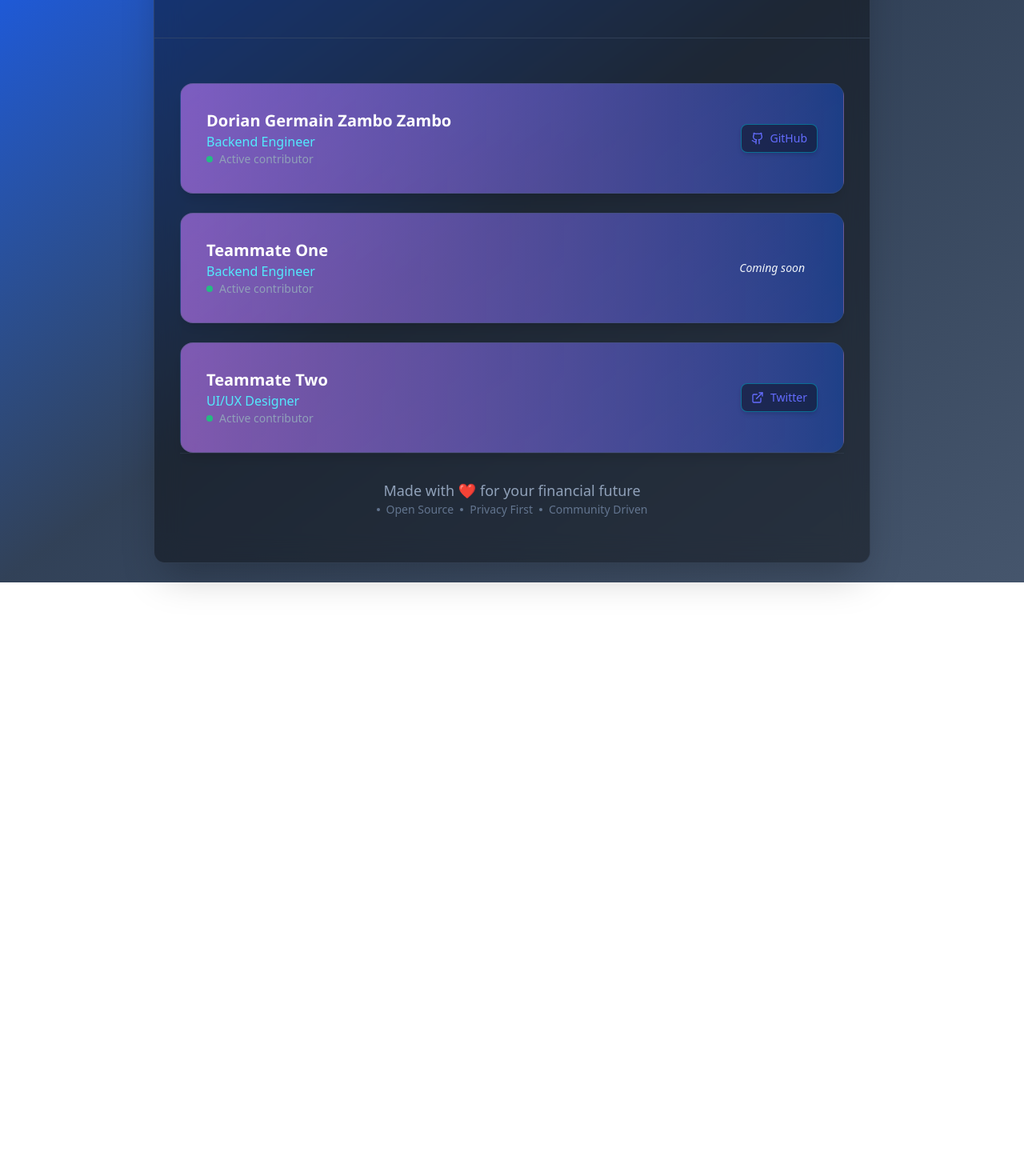
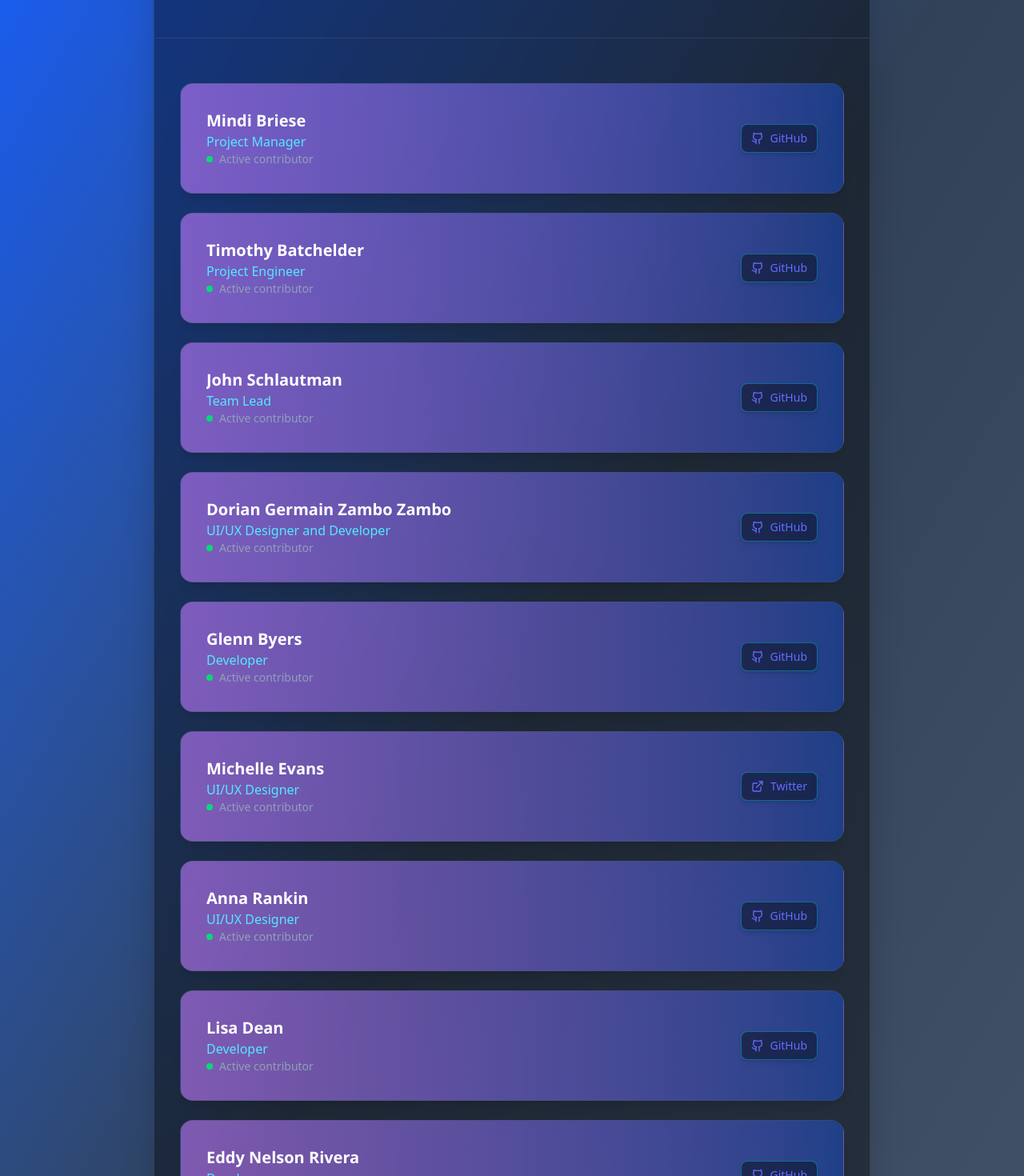
Before and after one commit to annaR920/August-Evening, a React (Vite) app in the folder Budget Buddy/: page /credits in a window 1280 px wide. Shown: the part 200-1670 px from the top of the page at 80% size. Before the commit the page ends 928 px from the top, so only its background shows below. Built offline with nearby package versions, Linux system fonts and the light colour scheme.

Commit message:
Added everyone's name to the credits page and did some restyling.  Put the light blue shadow behind everything, and put the top components into the same containers as the bottom ones.

```diff
--- a/Budget Buddy/src/App.tsx
+++ b/Budget Buddy/src/App.tsx
@@ -11,6 +11,7 @@ import Income from "./components/Income";
 import type { ExpenseCategory, CategoryTotal } from "./types";
 import UserProfile from "./components/UserProfile";
 import React from "react";
+import { Card } from "@/components/ui/card";
 
 import type { Transaction } from "./components/transactions/TransactionRow";
 import CreditsPage from "./components/CreditsPage";
@@ -101,7 +102,7 @@ function Dashboard() {
               cursor: "pointer",
               borderRadius: "50%",
               background: "#fff",
-              boxShadow: "0 2px 8px rgba(0,0,0,0.07)",
+              boxShadow: "0 10px 25px #00bcd4, 0 4px 10px #00bcd4",
               objectFit: "cover",
             }}
             onClick={() => setRoute("profile")}
@@ -134,8 +135,29 @@ function Dashboard() {
         />
       ) : (
         <>
+          <div
+            style={{ padding: "16px", maxWidth: "1400px", margin: "0 auto" }}
+          >
+            <Card
+              className="p-6 space-y-6 bg-slate-900 text-slate-100"
+              style={{
+                boxShadow: "0 10px 25px #00bcd4, 0 4px 10px #00bcd4",
+              }}
+            >
               <Header />
+            </Card>
+          </div>
 
+          <div
+            style={{
+              display: "grid",
+              gridTemplateColumns: "1fr",
+              gap: "20px",
+              padding: "16px",
+              maxWidth: "1400px",
+              margin: "0 auto",
+            }}
+          >
             <MonthlyOverviewBar
               monthlyExpenseTotal={totalsByCategory.reduce(
                 (sum, c) => sum + c.amount,
@@ -143,15 +165,27 @@ function Dashboard() {
               )}
               monthlyIncomeTotal={totalIncome}
             />
-          <div style={{ padding: 16 }}>
+          </div>
+
+          <div
+            style={{ padding: "16px", maxWidth: "1400px", margin: "0 auto" }}
+          >
+            <Card
+              className="p-6 space-y-6 bg-slate-900 text-slate-100"
+              style={{
+                boxShadow: "0 10px 25px #00bcd4, 0 4px 10px #00bcd4",
+              }}
+            >
               <SpendingByCategoryPie
                 data={totalsByCategory}
                 title="Spending by Category"
                 denominatorTotal={totalIncome}
                 centerValue={
-                totalIncome - totalsByCategory.reduce((s, c) => s + c.amount, 0)
+                  totalIncome -
+                  totalsByCategory.reduce((s, c) => s + c.amount, 0)
                 }
               />
+            </Card>
           </div>
           <div
             style={{
--- a/Budget Buddy/src/components/CreditsPage.tsx
+++ b/Budget Buddy/src/components/CreditsPage.tsx
@@ -11,21 +11,82 @@ type Developer = {
 };
 
 const developers: Developer[] = [
+
+  {
+    name: "Mindi Briese",
+    role: "Project Manager",
+    link: "https://github.com/mindibriese",
+    linkType: "github",
+  },
+
+  {
+    name: "Timothy Batchelder",
+    role: "Project Engineer",
+    link: "https://github.com/timbat",
+    linkType: "github",
+  },
+
+  {
+    name: "John Schlautman",
+    role: "Team Lead",
+    link: "https://github.com/schlajo",
+    linkType: "github",
+  },
+
   {
     name: "Dorian Germain Zambo Zambo",
-    role: "Backend Engineer",
+    role: "UI/UX Designer and Developer",
     link: "https://github.com/nariod14",
     linkType: "github",
   },
+
   {
-    name: "Teammate One",
-    role: "Backend Engineer",
+    name: "Glenn Byers",
+    role: "Developer",
+    link: "https://github.com/glenbyers",
+    linkType: "github",
   },
+
   {
-    name: "Teammate Two",
+    name: "Michelle Evans",
     role: "UI/UX Designer",
     link: "https://twitter.com/someone",
     linkType: "twitter",
+  },
+
+  {
+    name: "Anna Rankin",
+    role: "UI/UX Designer",
+    link: "https://github.com/annarankin",
+    linkType: "github",
+  },
+
+  {
+    name: "Lisa Dean",
+    role: "Developer",
+    link: "https://github.com/lisadean",
+    linkType: "github",
+  },
+
+  {
+    name: "Eddy Nelson Rivera",
+    role: "Developer",
+    link: "https://github.com/eddynrivera",
+    linkType: "github",
+  },
+
+  {
+    name: "Jas Atanasievska",
+    role: "Developer",
+    link: "https://github.com/jasatanasievska",
+    linkType: "github",
+  },
+
+  {
+    name: "Kai Pannu",
+    role: "Developer",
+    link: "https://github.com/kai-pannu",
+    linkType: "github",
   },
 ];
 
--- a/Budget Buddy/src/components/DiscretionaryExpense.tsx
+++ b/Budget Buddy/src/components/DiscretionaryExpense.tsx
@@ -407,7 +407,12 @@ const DiscretionaryExpense: React.FC = () => {
   );
 
   return (
-    <Card className="p-6 space-y-6 bg-slate-900 text-slate-100">
+    <Card
+      className="p-6 space-y-6 bg-slate-900 text-slate-100"
+      style={{
+        boxShadow: "0 10px 25px #00bcd4, 0 4px 10px #00bcd4",
+      }}
+    >
       {/* Header */}
       <div className="flex items-center justify-between mb-2">
         <h2
--- a/Budget Buddy/src/components/FixedExpenses.tsx
+++ b/Budget Buddy/src/components/FixedExpenses.tsx
@@ -393,7 +393,12 @@ const FixedExpenses: React.FC = () => {
   console.log("Selected balance account:", selectedBalanceAccount);
 
   return (
-    <Card className="p-6 space-y-6 bg-slate-900 text-slate-100">
+    <Card
+      className="p-6 space-y-6 bg-slate-900 text-slate-100"
+      style={{
+        boxShadow: "0 10px 25px #00bcd4, 0 4px 10px #00bcd4",
+      }}
+    >
       {/* Header */}
       <div className="flex items-center justify-between">
         <h2
--- a/Budget Buddy/src/components/Income.tsx
+++ b/Budget Buddy/src/components/Income.tsx
@@ -192,7 +192,12 @@ const Income: React.FC = () => {
   };
 
   return (
-    <Card className="p-6 space-y-6 bg-slate-900 text-slate-100">
+    <Card
+      className="p-6 space-y-6 bg-slate-900 text-slate-100"
+      style={{
+        boxShadow: "0 10px 25px #00bcd4, 0 4px 10px #00bcd4",
+      }}
+    >
       {/* Header */}
       <div className="flex items-center justify-between">
         <h2
--- a/Budget Buddy/src/components/MonthlyOverviewBar.css
+++ b/Budget Buddy/src/components/MonthlyOverviewBar.css
@@ -1,11 +1,11 @@
 .monthly-overview-bar-container {
   width: 100%;
-	max-width: 500px;
-	margin: 12px auto;
-	padding: 16px;
-	background: rgb(79, 70, 229);
-	border-radius: 16px;
-	box-shadow: 0 2px 8px rgba(0,0,0,0.07);
+  padding: 24px;
+  background: rgb(15, 23, 42);
+  color: rgb(241, 245, 249);
+  border-radius: 8px;
+  border: 1px solid rgb(255, 255, 255);
+  box-shadow: 0 10px 25px #00bcd4, 0 4px 10px #00bcd4;
 }
 
 .monthly-overview-bar-labels {
@@ -22,6 +22,8 @@
   background: #e0e0e0;
   border-radius: 12px;
   overflow: hidden;
+  width: 100%;
+  min-width: 600px;
 }
 
 .monthly-overview-bar-fill {
@@ -32,7 +34,7 @@
   background: linear-gradient(90deg, #4caf50 60%, #ff9800 100%);
   border-radius: 12px 0 0 12px;
   z-index: 1;
-	transition: width 0.4s cubic-bezier(.4,0,.2,1);
+  transition: width 0.4s cubic-bezier(0.4, 0, 0.2, 1);
 }
 
 .monthly-overview-bar-slider {
@@ -40,7 +42,7 @@
   top: 50%;
   transform: translateY(-50%);
   z-index: 2;
-	transition: left 0.4s cubic-bezier(.4,0,.2,1);
+  transition: left 0.4s cubic-bezier(0.4, 0, 0.2, 1);
 }
 
 .monthly-overview-bar-knob {
@@ -49,7 +51,7 @@
   background: #2196f3;
   border-radius: 50%;
   border: 3px solid #fff;
-	box-shadow: 0 2px 6px rgba(0,0,0,0.12);
+  box-shadow: 0 2px 6px rgba(0, 0, 0, 0.12);
 }
 
 .monthly-overview-bar-info {
--- a/Budget Buddy/src/components/SavingGoals.tsx
+++ b/Budget Buddy/src/components/SavingGoals.tsx
@@ -388,7 +388,12 @@ const SavingGoals = () => {
     !hasRealGoals() && goals.length === 0 && !showGoalCreationFlow;
 
   return (
-    <Card className="p-6 space-y-6 bg-slate-900 text-slate-100">
+    <Card
+      className="p-6 space-y-6 bg-slate-900 text-slate-100"
+      style={{
+        boxShadow: "0 10px 25px #00bcd4, 0 4px 10px #00bcd4",
+      }}
+    >
       {/* Header */}
       <div className="flex items-center justify-between">
         <h2
```
Lines whose indentation alone changed are shown as unchanged.
